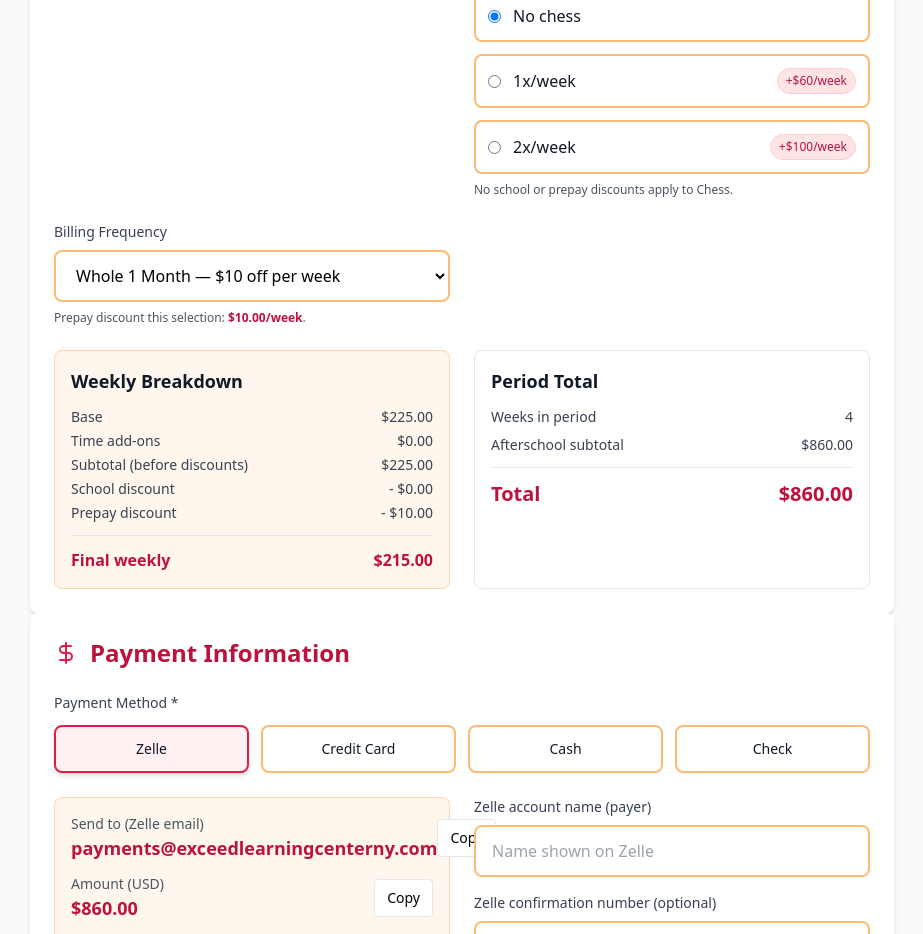
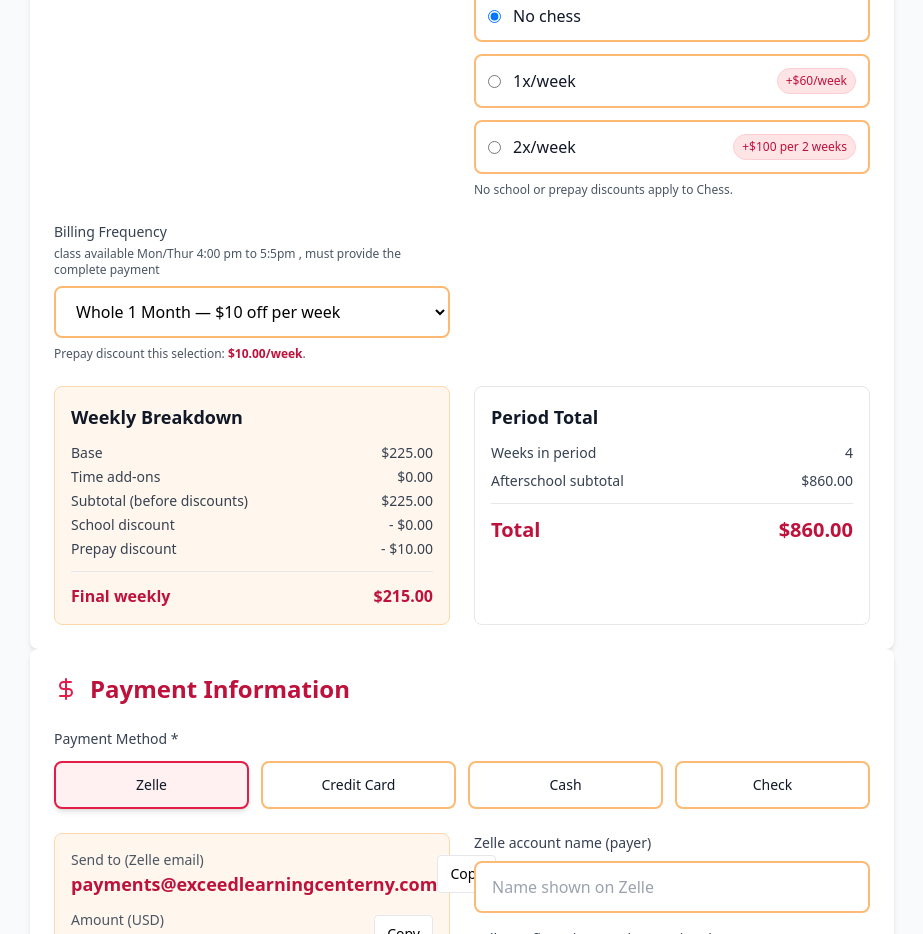
Before and after one commit to phcodesage/olga-one-page-form, a React (Vite) app: page / in a window 1280 px wide. Shown: the part 2503-3437 px from the top of the page, without its empty margins (178-1101 px from the left). Built offline with nearby package versions, Linux system fonts and the light colour scheme.

Commit message:
updated: form abacus pricing

```diff
--- a/src/App.tsx
+++ b/src/App.tsx
@@ -649,7 +649,7 @@ function App() {
                       />
                       <span className="text-gray-900">2x/week</span>
                     </div>
-                    <span className="inline-flex items-center px-2 py-1 rounded-full text-xs bg-rose-100 text-rose-700 border border-rose-200">+$100/week</span>
+                    <span className="inline-flex items-center px-2 py-1 rounded-full text-xs bg-rose-100 text-rose-700 border border-rose-200">+$100 per 2 weeks</span>
                   </label>
                 </div>
                 <p className="text-xs text-gray-600 mt-2">No school or prepay discounts apply to Chess.</p>
@@ -657,7 +657,8 @@ function App() {
 
               {/* Billing frequency */}
               <div className="md:col-start-1">
-                <label className="block text-sm font-medium text-gray-700 mb-2">Billing Frequency</label>
+                <label className="block text-sm font-medium text-gray-700 mb-1">Billing Frequency</label>
+                <p className="text-xs text-gray-600 mb-2">class available Mon/Thur 4:00 pm to 5:5pm , must provide the complete payment</p>
                 <select
                   value={frequency}
                   onChange={(e) => setFrequency(e.target.value as BillingFrequency)}
```
